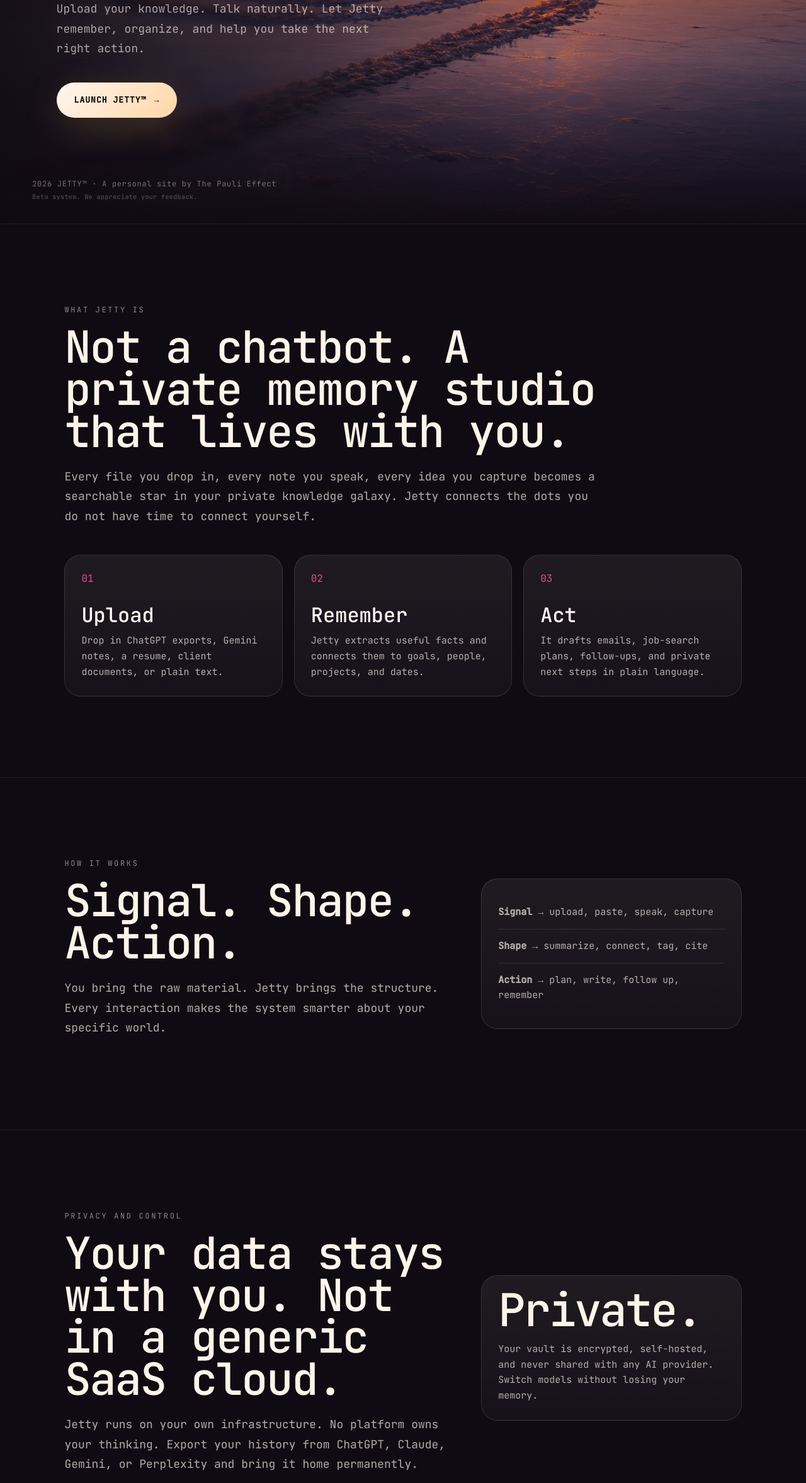
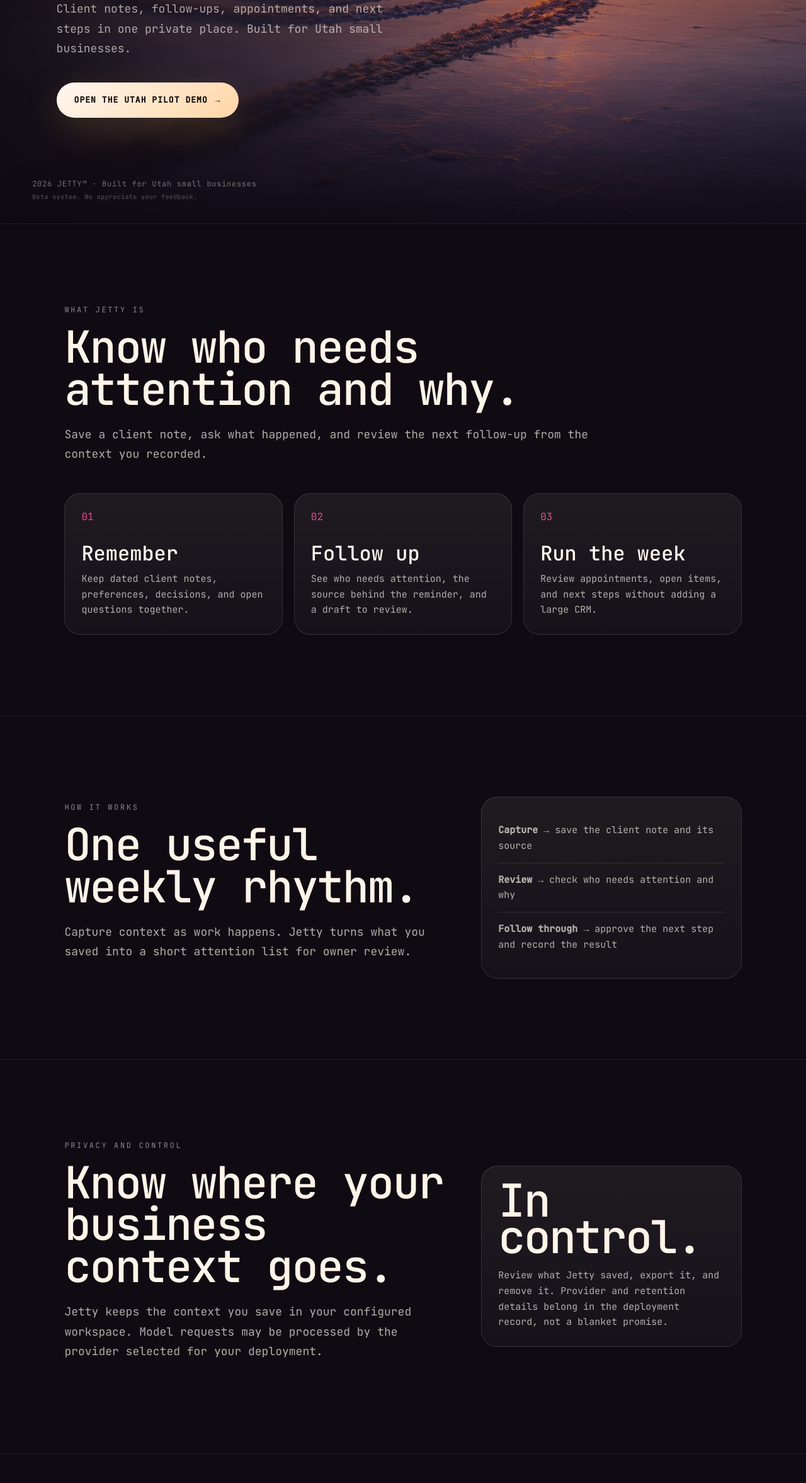
Before and after one commit to executiveusa/veronika-jetty-second-brain, a website: page frontend/index.html in a window 1280 px wide. Shown: the part 445-2800 px from the top of the page at 63% size. Drawn offline with Linux system fonts and the light colour scheme.

Commit message:
feat: focus Jetty copy on Utah wellness pilots (#4)
Co-authored-by: Instinct Agent <agent@instinct.com>

```diff
--- a/frontend/index.html
+++ b/frontend/index.html
@@ -4,8 +4,8 @@
 <meta charset="utf-8">
 <meta name="viewport" content="width=device-width,initial-scale=1">
 <meta name="theme-color" content="#0f0a12">
-<title>JETTY™ — Your Private AI Second Brain for Work That Matters</title>
-<meta name="description" content="JETTY™ is your private AI second brain for work that matters. Upload your knowledge, talk naturally, and let Jetty remember, organize, and help you take the next right action.">
+<title>JETTY™ — Client Follow-up for Utah Small Businesses</title>
+<meta name="description" content="JETTY™ helps Utah service businesses keep client notes, follow-ups, appointments, and next steps in one place.">
 <link rel="preconnect" href="https://fonts.googleapis.com">
 <link rel="preconnect" href="https://fonts.gstatic.com" crossorigin>
 <link href="https://fonts.googleapis.com/css2?family=Cormorant+Garamond:wght@400;500;600&family=Sora:wght@300;400;500;600&family=JetBrains+Mono:wght@400;500&display=swap" rel="stylesheet">
@@ -45,61 +45,62 @@
 
       <div class="hero-copy">
         <h1>JETTY™</h1>
-        <p class="tagline">Your private AI second brain for work that matters.</p>
-        <p class="hero-body">Upload your knowledge. Talk naturally. Let Jetty remember, organize, and help you take the next right action.</p>
-        <a class="primary-cta" href="/app">Launch Jetty™ <span aria-hidden="true">&#8594;</span></a>
+        <p class="tagline">Jetty remembers the details your business cannot afford to drop.</p>
+        <p class="hero-body">Client notes, follow-ups, appointments, and next steps in one private place. Built for Utah small businesses.</p>
+        <a class="primary-cta" href="/app">Open the Utah pilot demo <span aria-hidden="true">&#8594;</span></a>
       </div>
 
       <footer class="site-footer">
-        <div>2026 JETTY™ &middot; A personal site by The Pauli Effect</div>
+        <div>2026 JETTY™ &middot; Built for Utah small businesses</div>
         <small>Beta system. We appreciate your feedback.</small>
       </footer>
     </section>
 
     <section class="content" id="about">
       <div class="section-kicker">What Jetty is</div>
-      <h2>Not a chatbot. A private memory studio that lives with you.</h2>
-      <p>Every file you drop in, every note you speak, every idea you capture becomes a searchable star in your private knowledge galaxy. Jetty connects the dots you do not have time to connect yourself.</p>
+      <h2>Know who needs attention and why.</h2>
+      <p>Save a client note, ask what happened, and review the next follow-up from the context you recorded.</p>
       <div class="bento-grid">
-        <article><span>01</span><h3>Upload</h3><p>Drop in ChatGPT exports, Gemini notes, a resume, client documents, or plain text.</p></article>
-        <article><span>02</span><h3>Remember</h3><p>Jetty extracts useful facts and connects them to goals, people, projects, and dates.</p></article>
-        <article><span>03</span><h3>Act</h3><p>It drafts emails, job-search plans, follow-ups, and private next steps in plain language.</p></article>
+        <article><span>01</span><h3>Remember</h3><p>Keep dated client notes, preferences, decisions, and open questions together.</p></article>
+        <article><span>02</span><h3>Follow up</h3><p>See who needs attention, the source behind the reminder, and a draft to review.</p></article>
+        <article><span>03</span><h3>Run the week</h3><p>Review appointments, open items, and next steps without adding a large CRM.</p></article>
       </div>
     </section>
 
     <section class="content split" id="how-it-works">
       <div>
         <div class="section-kicker">How it works</div>
-        <h2>Signal. Shape. Action.</h2>
-        <p>You bring the raw material. Jetty brings the structure. Every interaction makes the system smarter about your specific world.</p>
+        <h2>One useful weekly rhythm.</h2>
+        <p>Capture context as work happens. Jetty turns what you saved into a short attention list for owner review.</p>
       </div>
       <div class="process-card">
-        <p><strong>Signal</strong> &rarr; upload, paste, speak, capture</p>
-        <p><strong>Shape</strong> &rarr; summarize, connect, tag, cite</p>
-        <p><strong>Action</strong> &rarr; plan, write, follow up, remember</p>
+        <p><strong>Capture</strong> &rarr; save the client note and its source</p>
+        <p><strong>Review</strong> &rarr; check who needs attention and why</p>
+        <p><strong>Follow through</strong> &rarr; approve the next step and record the result</p>
       </div>
     </section>
 
     <section class="content split" id="privacy">
       <div>
         <div class="section-kicker">Privacy and control</div>
-        <h2>Your data stays with you. Not in a generic SaaS cloud.</h2>
-        <p>Jetty runs on your own infrastructure. No platform owns your thinking. Export your history from ChatGPT, Claude, Gemini, or Perplexity and bring it home permanently.</p>
+        <h2>Know where your business context goes.</h2>
+        <p>Jetty keeps the context you save in your configured workspace. Model requests may be processed by the provider selected for your deployment.</p>
       </div>
-      <div class="landmark-card"><span>Private.</span><p>Your vault is encrypted, self-hosted, and never shared with any AI provider. Switch models without losing your memory.</p></div>
+      <div class="landmark-card"><span>In control.</span><p>Review what Jetty saved, export it, and remove it. Provider and retention details belong in the deployment record, not a blanket promise.</p></div>
     </section>
 
     <section class="content split" id="slc">
       <div>
         <div class="section-kicker">Salt Lake City identity</div>
         <h2>Named for the Spiral Jetty.</h2>
-        <p>Robert Smithson's 1970 earthwork on the north shore of the Great Salt Lake is a coil of black basalt into pink hypersaline water. It is a visible metaphor for connected memory, slowly compounding into intelligence.</p>
+        <p>Robert Smithson's 1970 earthwork on the north shore of the Great Salt Lake gives Jetty its local name and visual language.</p>
       </div>
-      <div class="landmark-card"><span>JETTY™</span><p>Great Salt Lake pink. Basalt black. Wasatch alpenglow. It feels local without becoming tourist branding.</p></div>
+      <div class="landmark-card"><span>Utah-built.</span><p>Great Salt Lake pink, basalt black, and Wasatch alpenglow. A local identity for a focused local product.</p></div>
     </section>
 
     <section class="content" style="text-align:center">
-      <a class="primary-cta bottom" href="/app">Open Jetty™ demo <span aria-hidden="true">&#8594;</span></a>
+      <p><strong>Founding Utah pilot:</strong> $500 setup + $199/month for the first 10 businesses.</p>
+      <a class="primary-cta bottom" href="/app">Open the pilot demo <span aria-hidden="true">&#8594;</span></a>
     </section>
   </main>
 
```
Also changed, not shown: frontend/directory.html (+4 -4 lines), frontend/wellness.html (+3 -3 lines), tests/copy-truth.test.mjs (added, +11 -0 lines).
